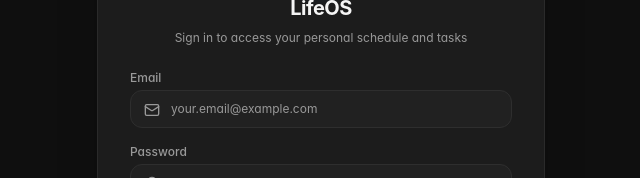
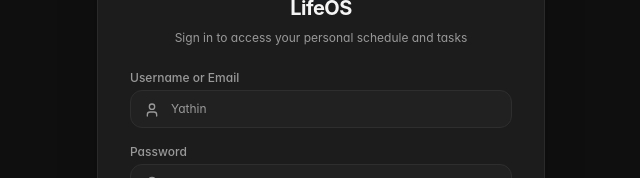
Before and after one commit to YathinTHEBUILDER/LifeOS, a Next.js app: page /auth/login in a window 1280 px wide. Shown: the part 262-440 px from the top of the page, without its empty margins (319-959 px from the left). Built offline with nearby package versions, Linux system fonts and the light colour scheme; no server answers.

Commit message:
feat(auth): configure permanent owner credentials with Yathin username support

```diff
--- a/src/app/auth/login/page.tsx
+++ b/src/app/auth/login/page.tsx
@@ -3,7 +3,7 @@
 import React, { useState, Suspense } from 'react';
 import Link from 'next/link';
 import { useRouter, useSearchParams } from 'next/navigation';
-import { Compass, Mail, Lock, ArrowRight } from 'lucide-react';
+import { Compass, User, Lock, ArrowRight } from 'lucide-react';
 import { createClient } from '@/lib/supabase/client';
 import { toast } from 'sonner';
 
@@ -12,7 +12,7 @@ function LoginForm() {
   const searchParams = useSearchParams();
   const redirectTarget = searchParams?.get('redirect') || '/';
 
-  const [email, setEmail] = useState('');
+  const [identifier, setIdentifier] = useState('');
   const [password, setPassword] = useState('');
   const [stayLoggedIn, setStayLoggedIn] = useState(true);
   const [loading, setLoading] = useState(false);
@@ -28,8 +28,15 @@ function LoginForm() {
       return;
     }
 
+    const trimmed = identifier.trim();
+    const emailToUse = trimmed.includes('@')
+      ? trimmed.toLowerCase()
+      : trimmed.toLowerCase() === 'yathin'
+      ? 'yathin@lifeos.app'
+      : `${trimmed.toLowerCase()}@lifeos.app`;
+
     const { error } = await supabase.auth.signInWithPassword({
-      email,
+      email: emailToUse,
       password,
     });
 
@@ -37,7 +44,7 @@ function LoginForm() {
       toast.error(error.message);
       setLoading(false);
     } else {
-      toast.success('Welcome back.');
+      toast.success('Welcome back, Yathin.');
       router.push(redirectTarget);
       router.refresh();
     }
@@ -56,15 +63,17 @@ function LoginForm() {
 
       <form onSubmit={handleLogin} className="space-y-4">
         <div>
-          <label className="text-xs font-medium text-muted-foreground block mb-1">Email</label>
+          <label className="text-xs font-medium text-muted-foreground block mb-1">Username or Email</label>
           <div className="relative">
-            <Mail className="w-4 h-4 text-muted-foreground absolute left-3.5 top-3" />
+            <User className="w-4 h-4 text-muted-foreground absolute left-3.5 top-3" />
             <input
-              type="email"
-              placeholder="your.email@example.com"
-              value={email}
-              onChange={(e) => setEmail(e.target.value)}
+              type="text"
+              placeholder="Yathin"
+              value={identifier}
+              onChange={(e) => setIdentifier(e.target.value)}
               required
+              autoCapitalize="none"
+              autoCorrect="off"
               className="w-full text-xs pl-10 pr-3 py-2.5 bg-secondary/50 border border-border rounded-xl focus:outline-hidden text-foreground placeholder:text-muted-foreground"
             />
           </div>
```
